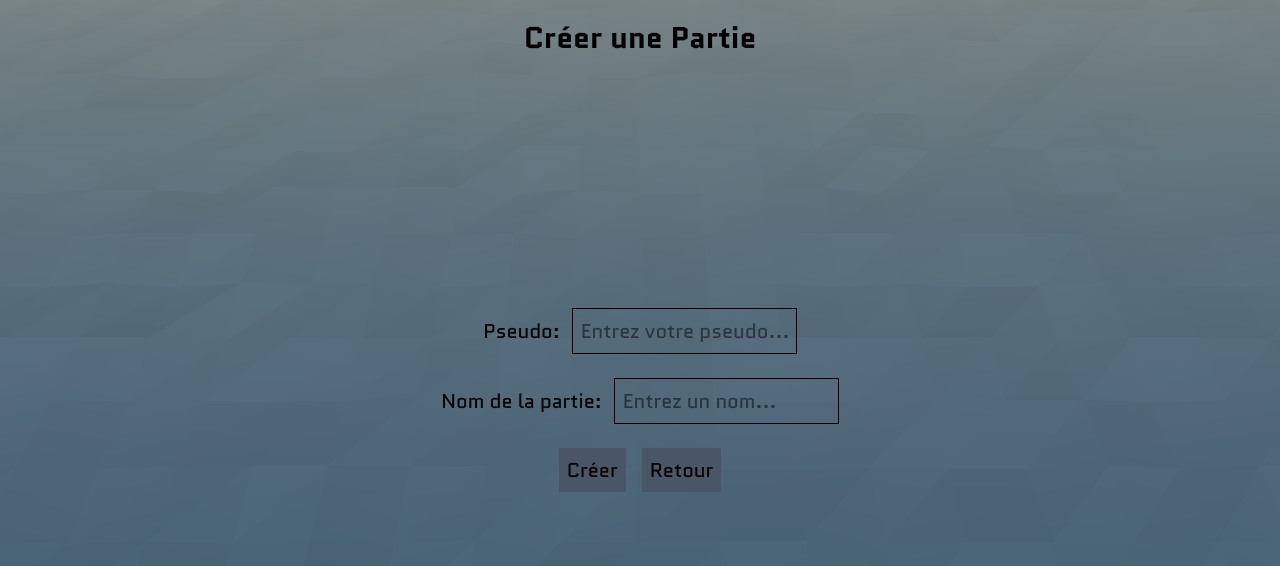
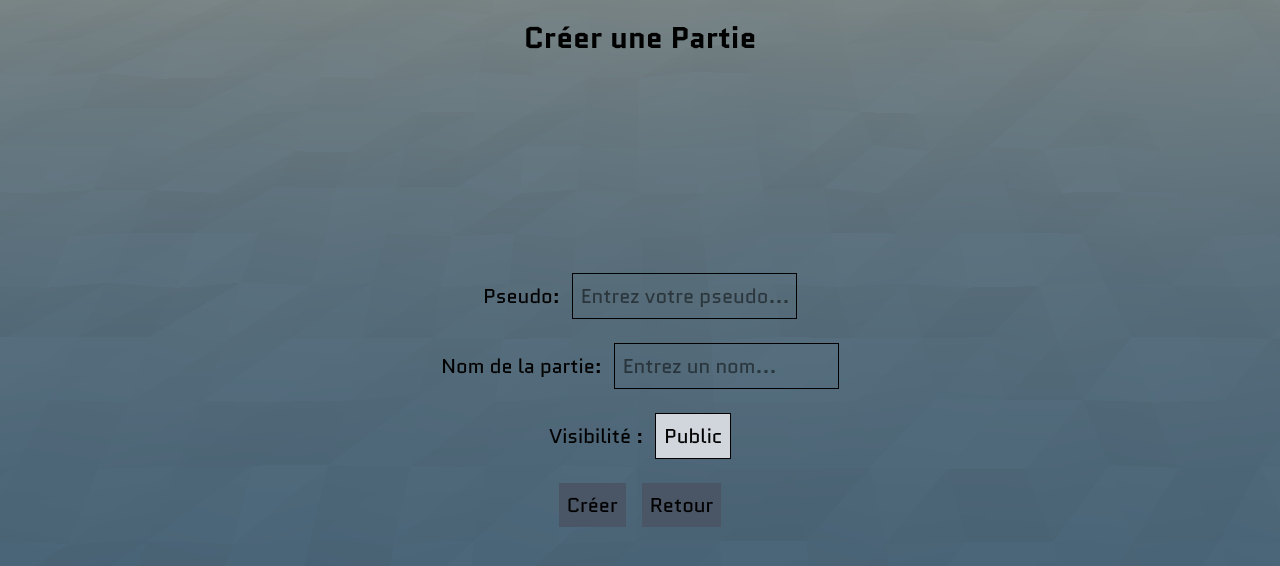
Before and after one commit to tehaulp/battleship, a Next.js app: page / in a window 1280 px wide. Both pictures are taken after a click on the button "Créer". Shown: the top 566 px of the page. Built offline with nearby package versions, Linux system fonts and the light colour scheme; no server answers.

Commit message:
implemented game privacy

```diff
--- a/src/app/api/create/route.ts
+++ b/src/app/api/create/route.ts
@@ -2,11 +2,12 @@ import { supabase } from "@/lib/supabase";
 import { NextResponse } from "next/server";
 
 export async function POST(request: Request) {
-  const { name, player_one_username } = await request.json();
+  const { name, player_one_username, isPrivate } = await request.json();
 
   const { data, error } = await supabase.rpc("create_game", {
     game_name_input: name,
     player_one_username_input: player_one_username,
+    private_input: isPrivate
   });
 
   if (error) {
--- a/src/components/sections/create/CreateGameSection.tsx
+++ b/src/components/sections/create/CreateGameSection.tsx
@@ -11,6 +11,7 @@ export default function CreateGameSection({
 }: CreateGameSectionProps) {
   const [gameName, setGameName] = useState("");
   const [playerUsername, setPlayerUsername] = useState("");
+  const [isPrivate, setIsPrivate] = useState(false);
 
   const createGame = async (gameName: string, playerUsername: string) => {
     if (!gameName || !playerUsername) {
@@ -27,6 +28,7 @@ export default function CreateGameSection({
         body: JSON.stringify({
           name: gameName,
           player_one_username: playerUsername,
+          isPrivate: isPrivate,
         }),
       });
       const data = await res.json();
@@ -75,6 +77,19 @@ export default function CreateGameSection({
           />
         </div>
 
+        <div className="flex flex-row gap-x-3 text-xl justify-center items-center">
+        <label htmlFor="privacyToggle">Visibilité :</label>
+        <button
+          id="privacyToggle"
+          onClick={() => setIsPrivate(!isPrivate)}
+          className={`p-2 border ${
+            isPrivate ? "bg-gray-700 text-white" : "bg-gray-300 text-black"
+          }`}
+        >
+          {isPrivate ? "Privé" : "Public"}
+        </button>
+        </div>
+
         {/* Buttons */}
         <div className="flex flex-row gap-x-4 text-xl justify-center">
           <button onClick={() => createGame(gameName, playerUsername)} className="bg-gray-600 p-2 hover:bg-blue-500">
```
